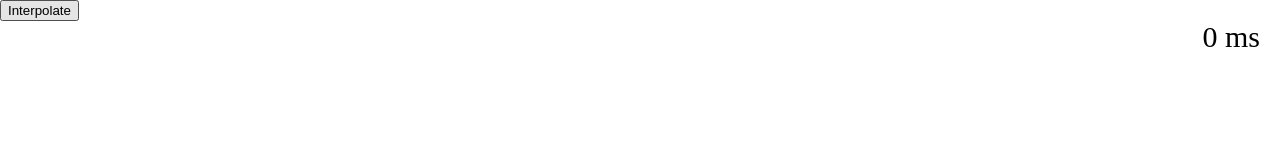
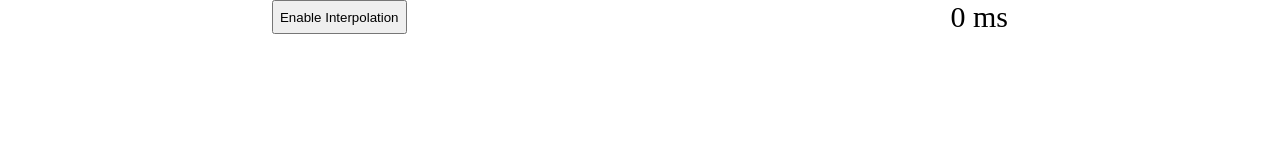
Before and after one commit to itsAnanth/game-networking, a plain HTML site: page frontend/index.html in a window 1280 px wide. Drawn offline with Linux system fonts and the light colour scheme.

Commit message:
style changes

```diff
--- a/frontend/index.html
+++ b/frontend/index.html
@@ -14,16 +14,19 @@
             overflow: hidden;
         }
 
+        #holder {
+            position: fixed;
+            width: 100%;
+            display:flex;
+            justify-content: space-around;
+        }
         #interp {
-            position: fixed;
             z-index: 6;
         }
 
         #ping {
-            position: fixed;
-            right: 0;
             font-size: 30px;
-            padding: 20px;
+            /* padding: 20px; */
         }
 
     </style>
@@ -32,7 +35,7 @@
 
 <body>
     <div id="holder">
-        <button id="interp">Interpolate</button>
+        <button id="interp">Enable Interpolation</button>
         <div id="ping">0 ms</div>
     </div>
     <canvas id="game_canvas"></canvas>
```
